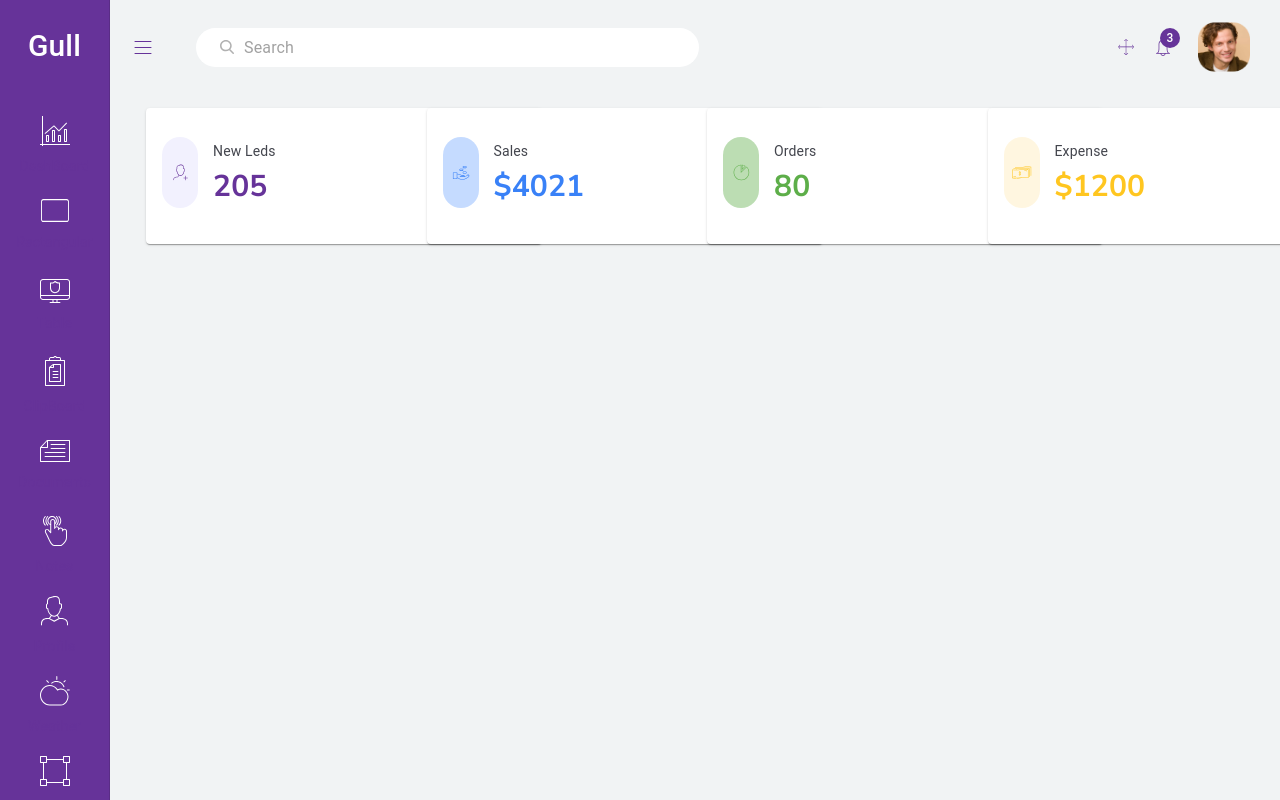
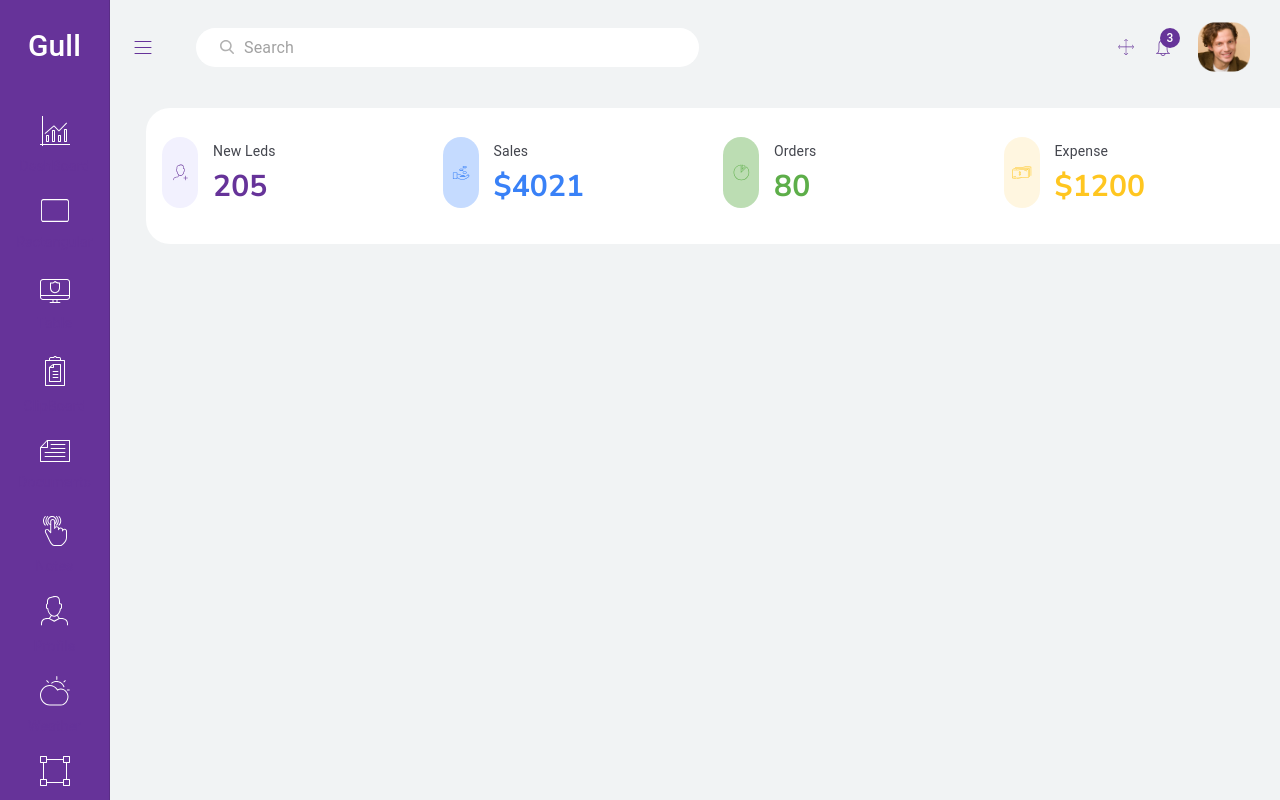
Before and after one commit to md-tajbiul/admin-dashboard, a Next.js app: page / in a window 1280 px wide. Shown: the top 800 px of the page. Built offline with nearby package versions, Linux system fonts and the light colour scheme.

Commit message:
add title

```diff
--- a/src/components/DashboardCard.js
+++ b/src/components/DashboardCard.js
@@ -1,6 +1,6 @@
+import styles from '../../styles/dashboardCard.module.css';
 import Card from '@material-ui/core/Card';
 import CardContent from '@material-ui/core/CardContent';
-import styles from '../../styles/dashboardCard.module.css'
 
 const CustomCard = ({icon, title, amount, color, iconBg}) => {
     return (
--- a/src/layout/Layout.js
+++ b/src/layout/Layout.js
@@ -7,6 +7,7 @@ const Layout = ({ children }) => {
                 <link rel="preconnect" href="https://fonts.googleapis.com" />
                 <link rel="preconnect" href="https://fonts.gstatic.com" crossorigin />
                 <link href="https://fonts.googleapis.com/css2?family=Nunito+Sans:ital,wght@0,300;0,400;0,600;0,700;1,300&display=swap" rel="stylesheet" />
+                <title>Admin Dashboard</title>
             </Head>
             <Main>
                 {children}
--- a/styles/dashboardCard.module.css
+++ b/styles/dashboardCard.module.css
@@ -1,7 +1,7 @@
 .card {
-    box-shadow: none;
+    border-radius: 24px !important;
+    box-shadow: none !important;
     margin: 5px 12px;
-    border-radius: 24px;
     height: 136px;
     width: 396px;
     display: flex;
```
